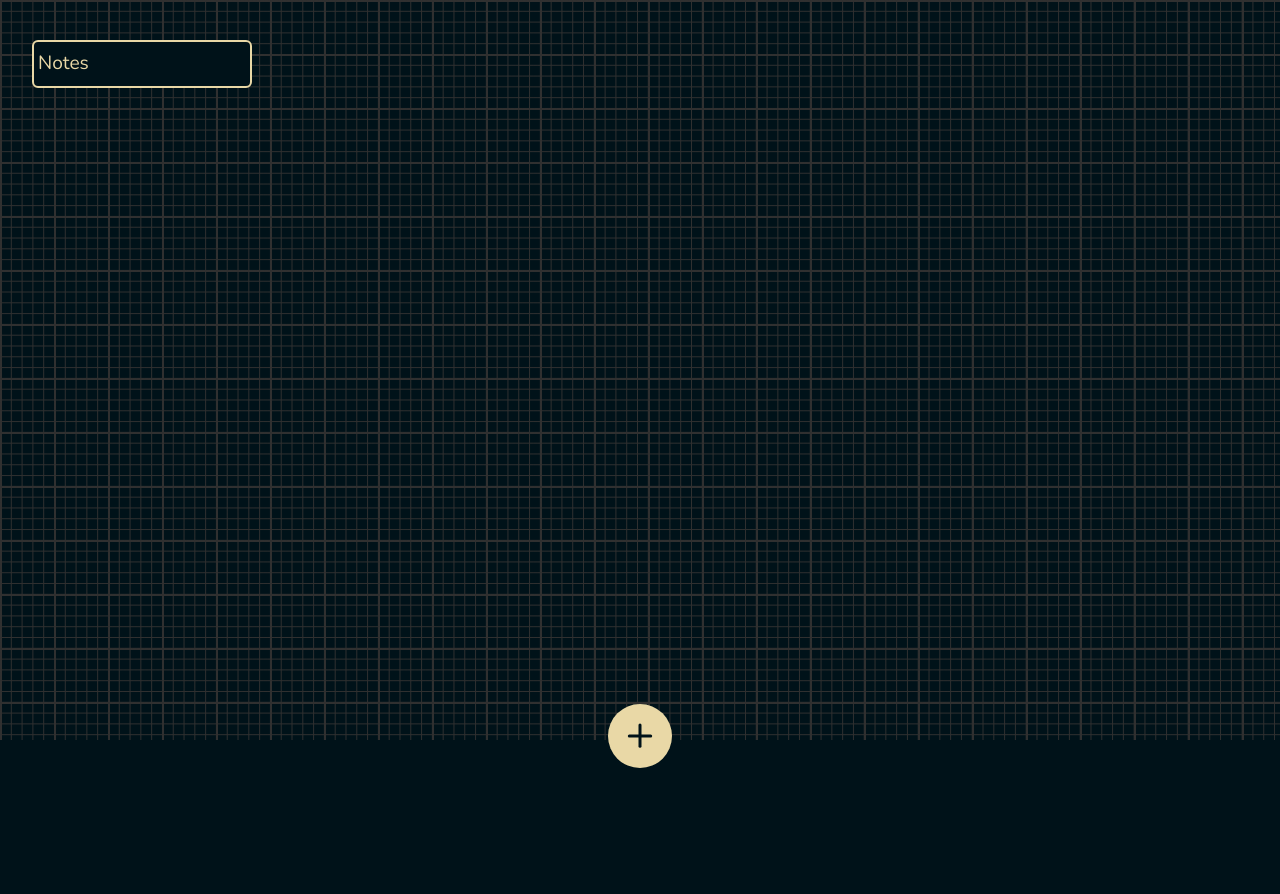
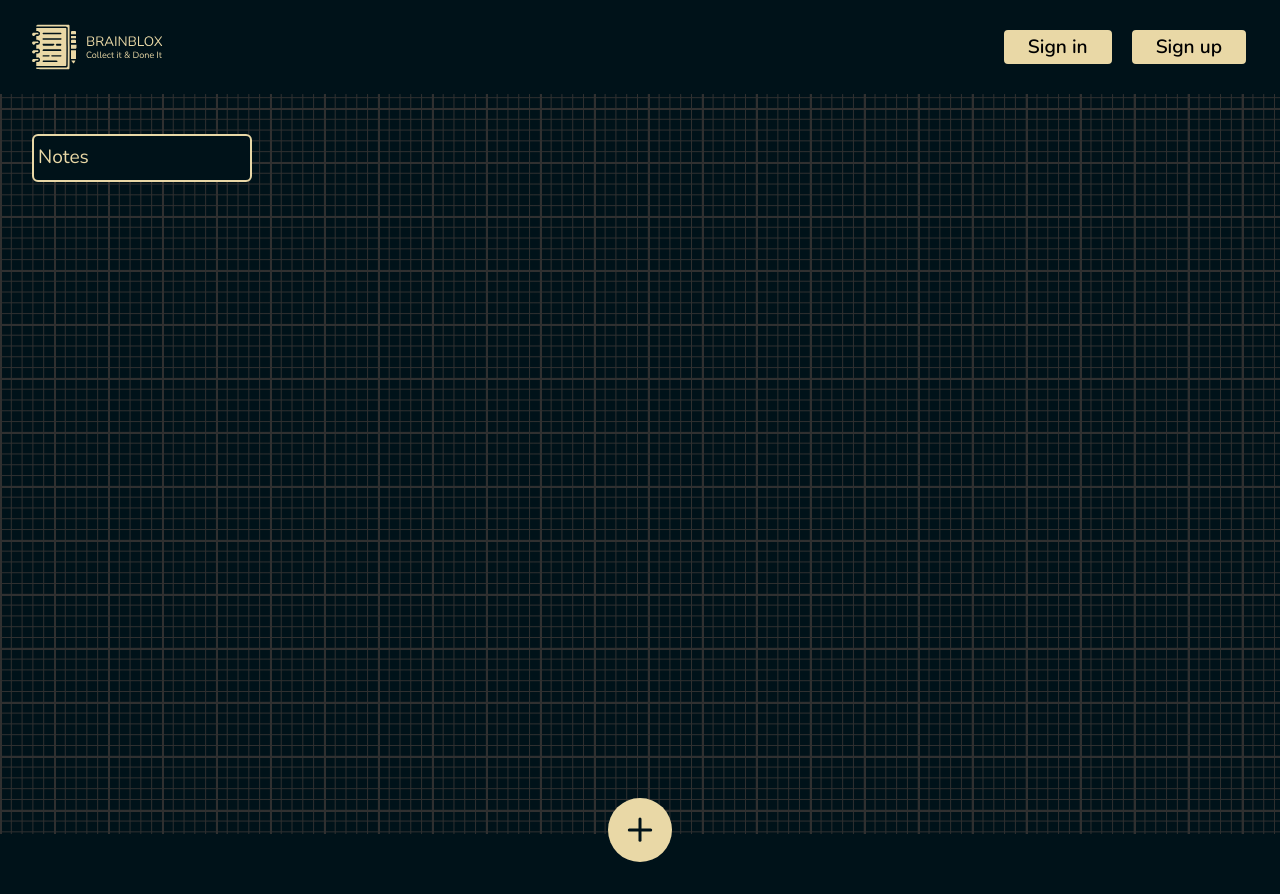
Before and after one commit to carjuan/brainblox-client, a React (Vite) app: page / in a window 1280 px wide. Before the commit the page ends 800 px from the top, so only its background shows below. Built offline with nearby package versions, Linux system fonts and the light colour scheme.

Commit message:
add header

```diff
--- a/src/App.tsx
+++ b/src/App.tsx
@@ -1,11 +1,13 @@
 import './App.scss';
 import Workspace from './pages/Workspace';
+import Header from './components/Header';
 import { workspaces } from './assets/data.json';
 import { BrowserRouter, Routes, Route } from 'react-router-dom';
 
 function App() {
   return (
     <BrowserRouter>
+      <Header />
       <h1 className="visually-hidden">brainblox</h1>
       <main>
         <Routes>
--- /dev/null
+++ b/src/components/Header/Header.scss
@@ -0,0 +1,32 @@
+@use '../../styles/util' as u;
+@use '../../styles/globals/variables' as gv;
+
+.header {
+  background-color: var(--clr-bb-dark);
+
+  &__wrapper {
+    padding-block: u.rem(24);
+  }
+  &__nav {
+    display: flex;
+    align-items: center;
+    justify-content: space-between;
+  }
+
+  &__nav-list {
+    display: flex;
+    gap: 0 u.rem(16);
+  }
+
+  &__btn {
+    border-radius: gv.$border-radius;
+    padding-inline: u.rem(24);
+    padding-block: u.rem(4);
+    transition: box-shadow 0.3s ease-in-out;
+    font: var(--ff-buttons);
+
+    &:hover {
+      box-shadow: 2px 2px 0px 0px var(--clr-bb-highlight);
+    }
+  }
+}
--- /dev/null
+++ b/src/components/Header/index.tsx
@@ -0,0 +1,26 @@
+import './Header.scss';
+import AppLogo from '../../assets/logo/brainblox-logo.svg';
+import { Link } from 'react-router-dom';
+
+export default function Header() {
+  return (
+    <header className="header">
+      <h2 className="visually-hidden">Header</h2>
+      <div className="header__wrapper wrapper">
+        <nav className="header__nav">
+          <Link to="/">
+            <img className="header__logo" src={AppLogo} alt="logo" />
+          </Link>
+          <ul className="header__nav-list">
+            <li className="header__nav-item">
+              <button className="header__btn btn">Sign in</button>
+            </li>
+            <li className="header__nav-item">
+              <button className="header__btn btn">Sign up</button>
+            </li>
+          </ul>
+        </nav>
+      </div>
+    </header>
+  );
+}
--- a/src/pages/Workspace/Workspace.scss
+++ b/src/pages/Workspace/Workspace.scss
@@ -4,7 +4,6 @@
 
   &__wrapper {
     height: 100%;
-    justify-content: space-between;
     @include u.vertical-items;
   }
 }
--- a/src/styles/globals/_colors.scss
+++ b/src/styles/globals/_colors.scss
@@ -3,6 +3,7 @@
   --clr-dark-700: hsla(196.8, 100%, 4.9%, 1);
   --clr-dark-500: hsla(0, 0%, 51.4%, 0.29);
   --clr-dark-200: hsla(0, 0%, 18.8%, 1);
+  --clr-dark-100: hsl(44.6, 23.4%, 67.3%);
   --clr-dark-50: hsla(44.8, 60.4%, 78.2%, 1);
   --clr-dark-10: hsl(0, 0%, 100%);
   --clr-orange-400: hsla(39.1, 100%, 46.7%, 1);
@@ -30,6 +31,7 @@
   --clr-bg-main: var(--clr-bb-pattern-grid);
   --clr-bg-option-select: var(--clr-dark-500);
   --clr-bg-palette-options: var(--clr-ocean-light);
+  --clr-bg-button-hover: var(--clr-dark-100);
 
   // TEXT
   --clr-txt-dark: var(--clr-bb-dark);
--- a/src/styles/globals/_typography.scss
+++ b/src/styles/globals/_typography.scss
@@ -15,6 +15,7 @@
   --fs-300: 0.5rem;
 
   --ff-body: normal var(--fw-regular) var(--fs-400) var(--ff-primary);
+  --ff-buttons: normal var(--fw-semi) var(--fs-400) var(--ff-primary);
 }
 
 body {
```
Also changed, not shown: src/assets/logo/brainblox-logo.svg (added).
